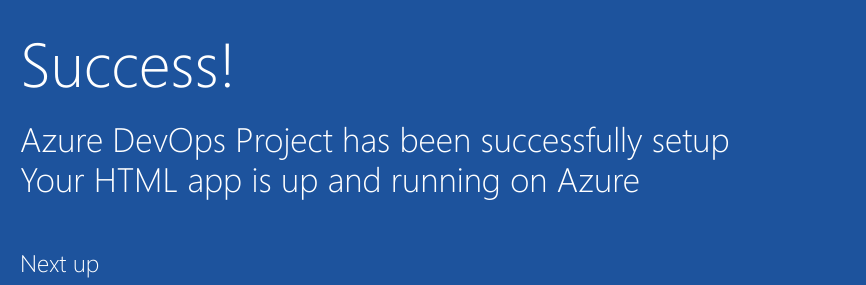
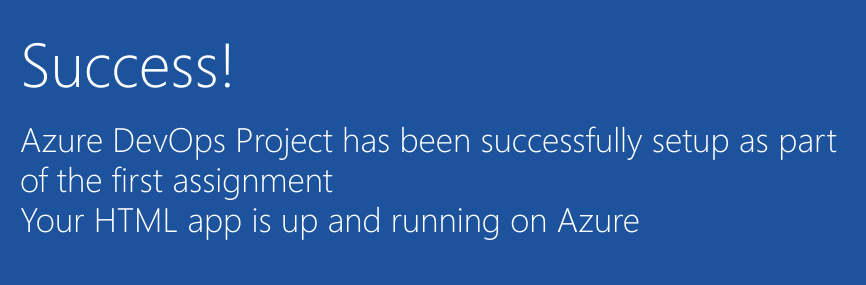
Before and after one commit to Bibhuti-Singh1/GitExample, a plain HTML site: page index.html in a window 1280 px wide. Shown: the part 352-637 px from the top of the page, 205-1071 px from the left. Drawn offline with Linux system fonts and the light colour scheme.

Commit message:
updated the index.html

```diff
--- a/index.html
+++ b/index.html
@@ -19,7 +19,7 @@
         </div>
             <div class="content-body">
                 <div class="success-text">Success!</div>
-                <div class="description line-1"> Azure DevOps Project has been successfully setup</div>
+                <div class="description line-1"> Azure DevOps Project has been successfully setup as part of the first assignment</div>
                 <div class="description line-2"> Your HTML app is up and running on Azure</div>
                 <div class="next-steps-container">
                     <div class="next-steps-header">Next up</div>
```
